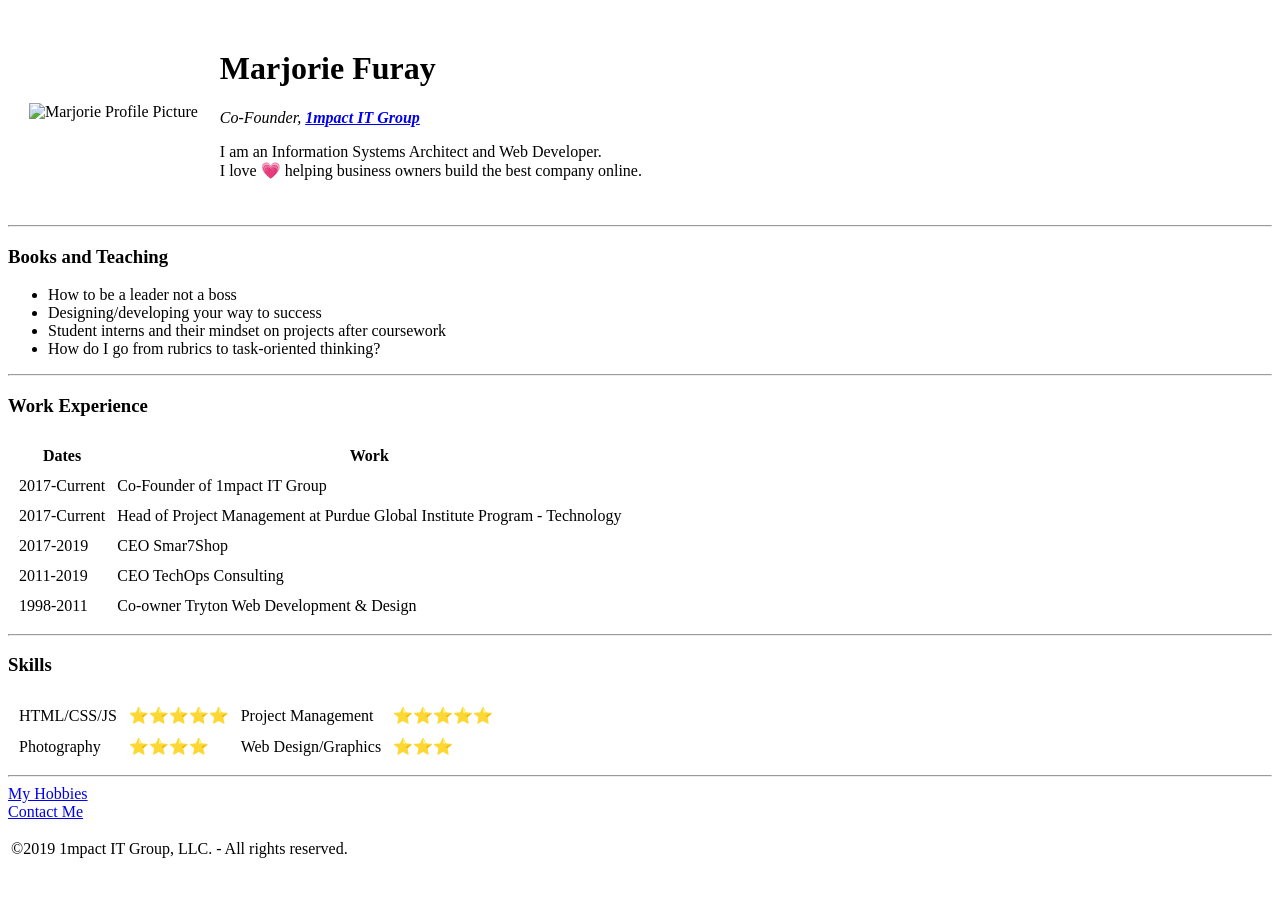
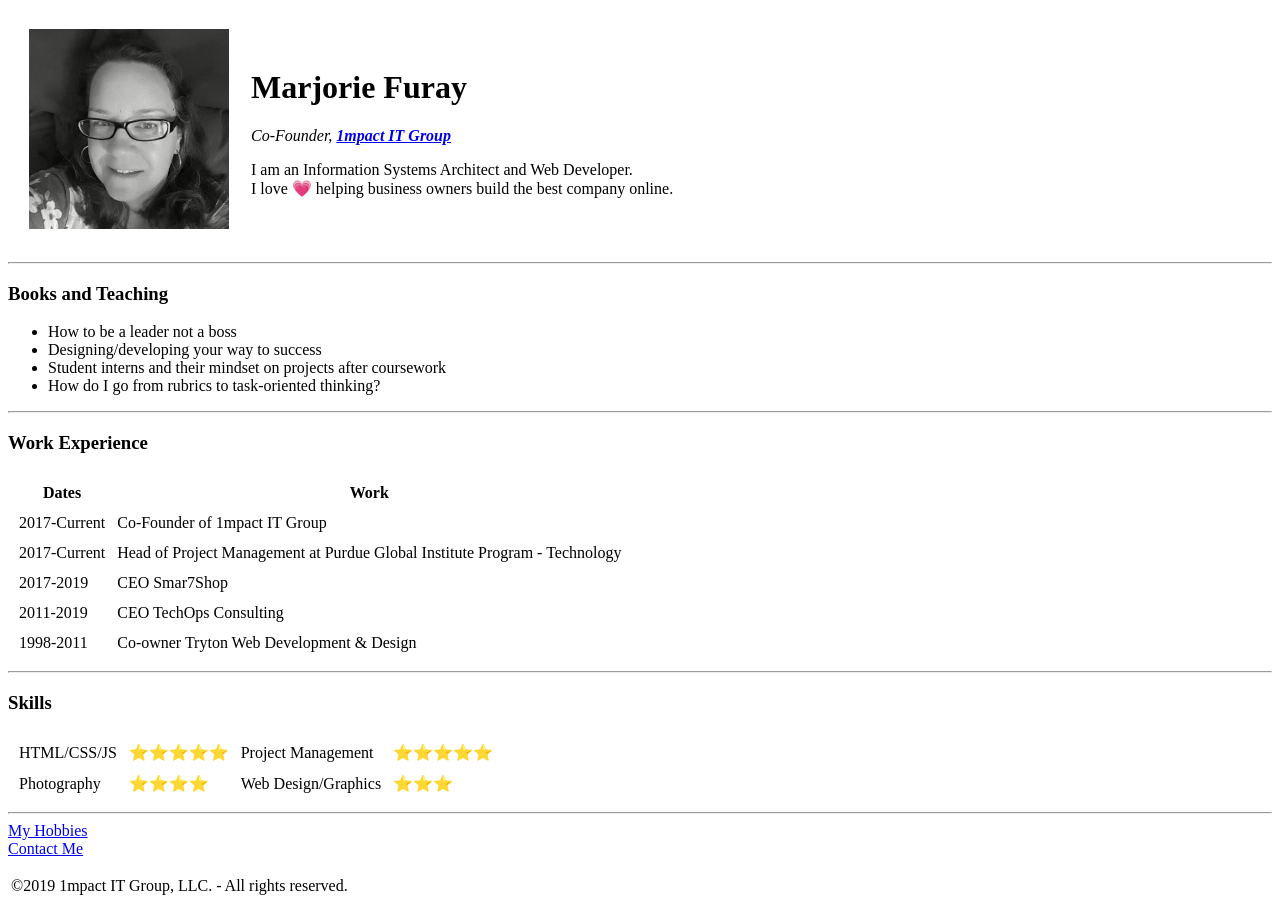
Before and after one commit to dragnsflight/cv, a plain HTML site: page index.html in a window 1280 px wide. Before the commit the page ends 869 px from the top, so only its background shows below. Drawn offline with Linux system fonts and the light colour scheme; the site is published under a folder, as on GitHub Pages, so addresses that start at the root find nothing.

Commit message:
fixed profile image again

```diff
--- a/index.html
+++ b/index.html
@@ -9,7 +9,7 @@
 <body>
   <table cellspacing="20">
     <tr>
-      <td><img src="/images/Profile Pic.jpg" width="200px" height="200px" alt="Marjorie Profile Picture" /></td>
+      <td><img src="images/Profile Pic.jpg" width="200px" height="200px" alt="Marjorie Profile Picture" /></td>
       <td><h1>Marjorie Furay</h1>
       <p><em>Co-Founder, <strong><a href="https://www.1mpactit.com/" target="_blank" >1mpact IT Group</a></strong></em></p>
       <p>I am an Information Systems Architect and Web Developer. <br />I love 💗 helping business owners build the best company online.</p></td>
```
